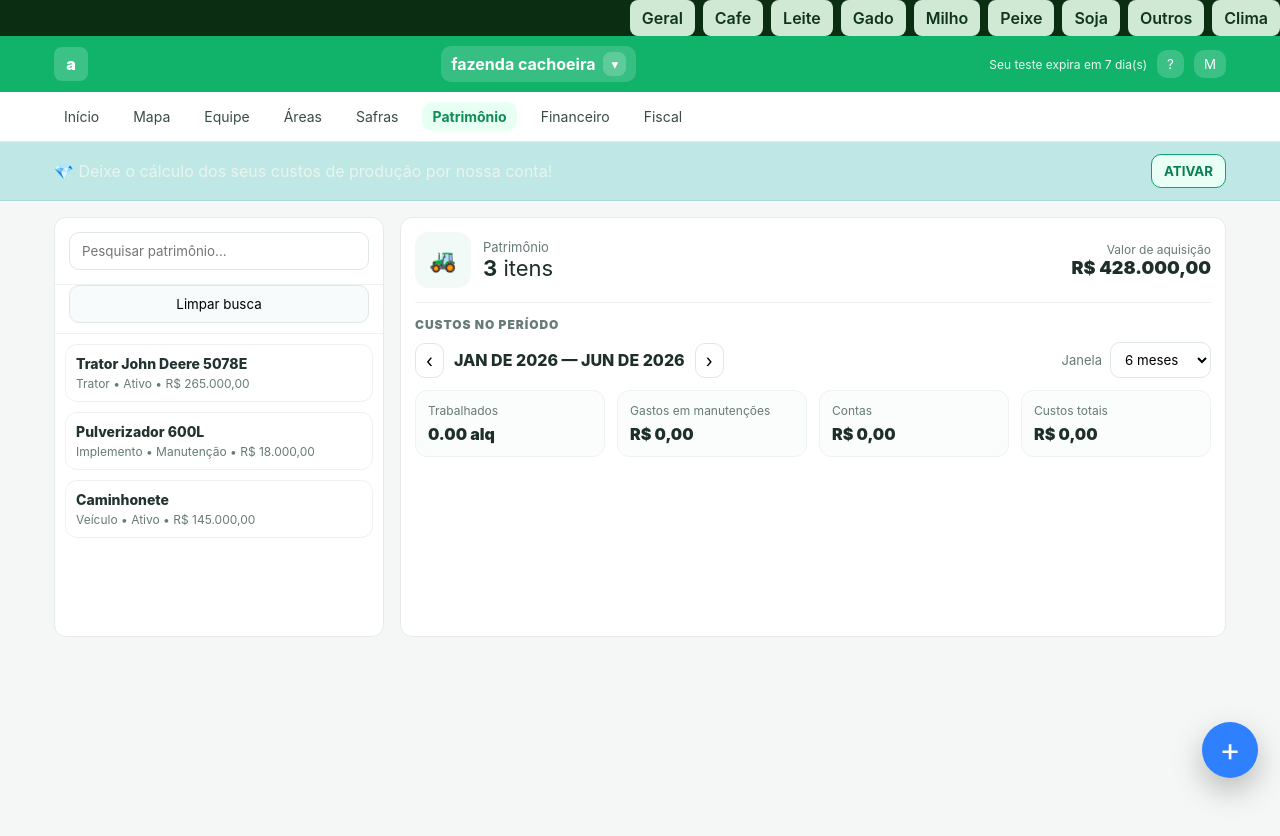
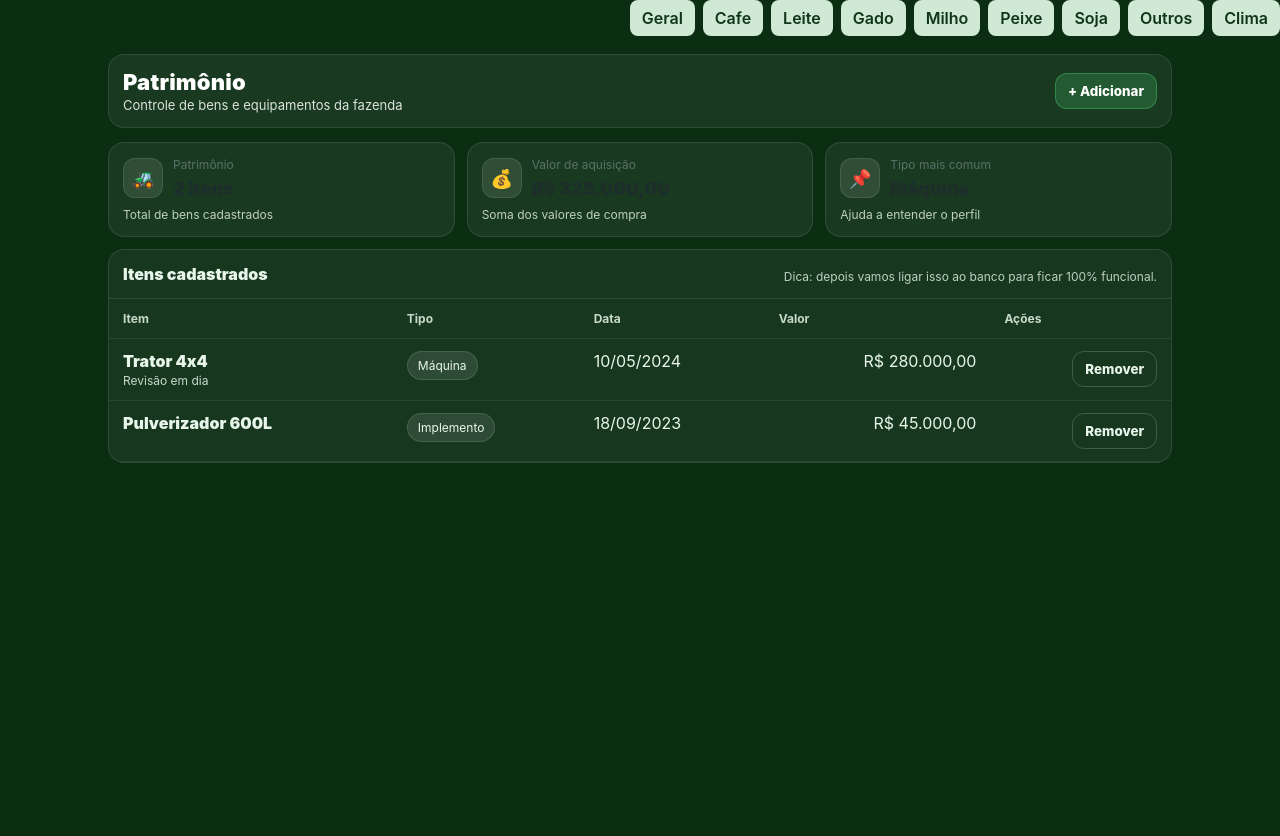
Before and after one commit to contatotebasbtech-source/agro, a Next.js app: page /patrimonio in a window 1280 px wide. After the commit the page ends 800 px from the top, so only its background shows below. Built offline with nearby package versions, Linux system fonts and the light colour scheme.

Commit message:
Update page.tsx

```diff
--- a/app/patrimonio/page.tsx
+++ b/app/patrimonio/page.tsx
@@ -1,243 +1,551 @@
-// app/patrimonio/page.tsx
-"use client";
+'use client';
 
-import { useMemo, useState } from "react";
+import { useMemo, useState } from 'react';
+
+type AssetType = 'Máquina' | 'Veículo' | 'Implemento' | 'Imóvel' | 'Outros';
 
 type Asset = {
   id: string;
   nome: string;
-  categoria: string; // Ex.: "Trator", "Implemento", "Veículo"
-  status: "Ativo" | "Manutenção" | "Vendido";
-  valorAquisicao: number; // R$
+  tipo: AssetType;
+  valorAquisicao: number;
   dataAquisicao: string; // yyyy-mm-dd
+  observacao?: string;
 };
 
-function brl(v: number) {
-  return v.toLocaleString("pt-BR", { style: "currency", currency: "BRL" });
+function moneyBRL(value: number) {
+  return value.toLocaleString('pt-BR', { style: 'currency', currency: 'BRL' });
 }
 
-function monthLabel(date: Date) {
-  return date.toLocaleDateString("pt-BR", { month: "short", year: "numeric" }).replace(".", "").toUpperCase();
-}
-
-function toIsoDate(d: Date) {
-  const pad = (n: number) => String(n).padStart(2, "0");
-  return `${d.getFullYear()}-${pad(d.getMonth() + 1)}-${pad(d.getDate())}`;
+function uid() {
+  return Math.random().toString(36).slice(2) + Date.now().toString(36);
 }
 
 export default function PatrimonioPage() {
-  // Exemplo de dados (depois ligamos no banco / Supabase)
-  const [assets, setAssets] = useState<Asset[]>([
-    { id: "1", nome: "Trator John Deere 5078E", categoria: "Trator", status: "Ativo", valorAquisicao: 265000, dataAquisicao: "2024-06-10" },
-    { id: "2", nome: "Pulverizador 600L", categoria: "Implemento", status: "Manutenção", valorAquisicao: 18000, dataAquisicao: "2023-11-15" },
-    { id: "3", nome: "Caminhonete", categoria: "Veículo", status: "Ativo", valorAquisicao: 145000, dataAquisicao: "2022-02-02" },
+  // Dados iniciais (depois vamos trocar por API/banco)
+  const [items, setItems] = useState<Asset[]>([
+    {
+      id: uid(),
+      nome: 'Trator 4x4',
+      tipo: 'Máquina',
+      valorAquisicao: 280000,
+      dataAquisicao: '2024-05-10',
+      observacao: 'Revisão em dia',
+    },
+    {
+      id: uid(),
+      nome: 'Pulverizador 600L',
+      tipo: 'Implemento',
+      valorAquisicao: 45000,
+      dataAquisicao: '2023-09-18',
+    },
   ]);
 
-  const [q, setQ] = useState("");
-  const [farmName, setFarmName] = useState("fazenda Cachoeira");
+  const [modalOpen, setModalOpen] = useState(false);
 
-  // período (como no print: Jan -> Jun)
-  const [periodStart, setPeriodStart] = useState(() => {
-    const d = new Date();
-    d.setMonth(0); // janeiro
-    d.setDate(1);
-    return d;
-  });
-  const [periodMonths, setPeriodMonths] = useState(6);
+  const [nome, setNome] = useState('');
+  const [tipo, setTipo] = useState<AssetType>('Máquina');
+  const [valorAquisicao, setValorAquisicao] = useState<string>('');
+  const [dataAquisicao, setDataAquisicao] = useState<string>('');
+  const [observacao, setObservacao] = useState<string>('');
 
-  const periodEnd = useMemo(() => {
-    const d = new Date(periodStart);
-    d.setMonth(d.getMonth() + periodMonths);
-    d.setDate(0); // último dia do mês anterior (fim do range)
-    return d;
-  }, [periodStart, periodMonths]);
+  const metrics = useMemo(() => {
+    const totalItens = items.length;
+    const totalAquisicao = items.reduce((acc, it) => acc + (it.valorAquisicao || 0), 0);
 
-  const filteredAssets = useMemo(() => {
-    const term = q.trim().toLowerCase();
-    if (!term) return assets;
-    return assets.filter((a) =>
-      [a.nome, a.categoria, a.status].some((x) => x.toLowerCase().includes(term))
-    );
-  }, [assets, q]);
+    const porTipo = items.reduce<Record<string, number>>((acc, it) => {
+      acc[it.tipo] = (acc[it.tipo] || 0) + 1;
+      return acc;
+    }, {});
 
-  const totalItens = filteredAssets.length;
-  const totalAquisicao = filteredAssets.reduce((acc, a) => acc + a.valorAquisicao, 0);
+    const topTipo = Object.entries(porTipo).sort((a, b) => b[1] - a[1])[0]?.[0] ?? '—';
 
-  // Placeholder de métricas do período (no futuro vem do Financeiro/Manutenção)
-  const workedAlq = 0;
-  const gastoManutencoes = 0;
-  const contas = 0;
-  const custosTotais = 0;
+    return { totalItens, totalAquisicao, topTipo };
+  }, [items]);
 
-  function prevPeriod() {
-    const d = new Date(periodStart);
-    d.setMonth(d.getMonth() - periodMonths);
-    setPeriodStart(d);
+  function resetForm() {
+    setNome('');
+    setTipo('Máquina');
+    setValorAquisicao('');
+    setDataAquisicao('');
+    setObservacao('');
   }
 
-  function nextPeriod() {
-    const d = new Date(periodStart);
-    d.setMonth(d.getMonth() + periodMonths);
-    setPeriodStart(d);
+  function addItem() {
+    const v = Number(String(valorAquisicao).replace(/\./g, '').replace(',', '.'));
+    if (!nome.trim()) return alert('Informe o nome do item.');
+    if (!dataAquisicao) return alert('Informe a data de aquisição.');
+    if (!Number.isFinite(v) || v <= 0) return alert('Informe um valor de aquisição válido.');
+
+    const newItem: Asset = {
+      id: uid(),
+      nome: nome.trim(),
+      tipo,
+      valorAquisicao: v,
+      dataAquisicao,
+      observacao: observacao.trim() ? observacao.trim() : undefined,
+    };
+
+    setItems((prev) => [newItem, ...prev]);
+    setModalOpen(false);
+    resetForm();
   }
 
-  function addFakeAsset() {
-    const now = new Date();
-    const id = String(Date.now());
-    const novo: Asset = {
-      id,
-      nome: `Novo item ${assets.length + 1}`,
-      categoria: "Outro",
-      status: "Ativo",
-      valorAquisicao: 0,
-      dataAquisicao: toIsoDate(now),
-    };
-    setAssets((p) => [novo, ...p]);
+  function removeItem(id: string) {
+    if (!confirm('Remover este item do patrimônio?')) return;
+    setItems((prev) => prev.filter((x) => x.id !== id));
   }
 
   return (
-    <main className="pat-shell">
-      {/* Topo (barra verde + seletor fazenda) */}
+    <main className="pat-wrap">
+      {/* Barra superior (estilo “seção” da imagem) */}
       <div className="pat-topbar">
-        <div className="pat-topbar-inner">
-          <div className="pat-logo">a</div>
+        <div className="pat-topbar-left">
+          <div className="pat-title">Patrimônio</div>
+          <div className="pat-subtitle">Controle de bens e equipamentos da fazenda</div>
+        </div>
 
-          <div className="pat-farm-select">
-            <span className="pat-farm-name">{farmName}</span>
-            <button className="pat-farm-btn" type="button" onClick={() => setFarmName(farmName === "fazenda Cachoeira" ? "fazenda Primavera" : "fazenda Cachoeira")}>
-              ▾
-            </button>
+        <button className="pat-btn pat-btn-primary" onClick={() => setModalOpen(true)}>
+          + Adicionar
+        </button>
+      </div>
+
+      {/* Cards métricas */}
+      <section className="pat-grid">
+        <div className="pat-card">
+          <div className="pat-card-head">
+            <div className="pat-icon">🚜</div>
+            <div>
+              <div className="pat-metric-label">Patrimônio</div>
+              <div className="pat-metric-value">{metrics.totalItens} itens</div>
+            </div>
           </div>
+          <div className="pat-muted">Total de bens cadastrados</div>
+        </div>
 
-          <div className="pat-top-actions">
-            <span className="pat-expire">Seu teste expira em 7 dia(s)</span>
-            <button className="pat-icon-btn" title="Ajuda" type="button">?</button>
-            <button className="pat-icon-btn" title="Usuário" type="button">M</button>
+        <div className="pat-card">
+          <div className="pat-card-head">
+            <div className="pat-icon">💰</div>
+            <div>
+              <div className="pat-metric-label">Valor de aquisição</div>
+              <div className="pat-metric-value">{moneyBRL(metrics.totalAquisicao)}</div>
+            </div>
+          </div>
+          <div className="pat-muted">Soma dos valores de compra</div>
+        </div>
+
+        <div className="pat-card">
+          <div className="pat-card-head">
+            <div className="pat-icon">📌</div>
+            <div>
+              <div className="pat-metric-label">Tipo mais comum</div>
+              <div className="pat-metric-value">{metrics.topTipo}</div>
+            </div>
+          </div>
+          <div className="pat-muted">Ajuda a entender o perfil</div>
+        </div>
+      </section>
+
+      {/* Lista */}
+      <section className="pat-panel">
+        <div className="pat-panel-head">
+          <div className="pat-panel-title">Itens cadastrados</div>
+
+          <div className="pat-hint">
+            Dica: depois vamos ligar isso ao banco para ficar 100% funcional.
           </div>
         </div>
-      </div>
 
-      {/* Linha de módulos (como no print: Início, Mapa, Equipe...) */}
-      <div className="pat-modules">
-        <div className="pat-modules-inner">
-          {["Início", "Mapa", "Equipe", "Áreas", "Safras", "Patrimônio", "Financeiro", "Fiscal"].map((m) => (
-            <div key={m} className={"pat-mod " + (m === "Patrimônio" ? "active" : "")}>
-              {m}
-            </div>
-          ))}
+        <div className="pat-table-wrap">
+          <table className="pat-table">
+            <thead>
+              <tr>
+                <th>Item</th>
+                <th>Tipo</th>
+                <th>Data</th>
+                <th className="right">Valor</th>
+                <th className="right">Ações</th>
+              </tr>
+            </thead>
+            <tbody>
+              {items.length === 0 ? (
+                <tr>
+                  <td colSpan={5} className="pat-empty">
+                    Nenhum item cadastrado ainda.
+                  </td>
+                </tr>
+              ) : (
+                items.map((it) => (
+                  <tr key={it.id}>
+                    <td>
+                      <div className="pat-item-name">{it.nome}</div>
+                      {it.observacao ? <div className="pat-item-sub">{it.observacao}</div> : null}
+                    </td>
+                    <td>
+                      <span className="pat-badge">{it.tipo}</span>
+                    </td>
+                    <td>{new Date(it.dataAquisicao + 'T00:00:00').toLocaleDateString('pt-BR')}</td>
+                    <td className="right">{moneyBRL(it.valorAquisicao)}</td>
+                    <td className="right">
+                      <button className="pat-btn pat-btn-ghost" onClick={() => removeItem(it.id)}>
+                        Remover
+                      </button>
+                    </td>
+                  </tr>
+                ))
+              )}
+            </tbody>
+          </table>
         </div>
-      </div>
+      </section>
 
-      {/* Banner */}
-      <div className="pat-banner">
-        <div className="pat-banner-inner">
-          <span>💎 Deixe o cálculo dos seus custos de produção por nossa conta!</span>
-          <button className="pat-banner-btn" type="button">ATIVAR</button>
-        </div>
-      </div>
-
-      {/* Conteúdo */}
-      <div className="pat-content">
-        {/* Sidebar busca */}
-        <aside className="pat-sidebar">
-          <div className="pat-search">
-            <input
-              className="pat-search-input"
-              placeholder="Pesquisar patrimônio..."
-              value={q}
-              onChange={(e) => setQ(e.target.value)}
-            />
-          </div>
-
-          <div className="pat-sidebar-actions">
-            <button className="pat-side-btn" type="button" onClick={() => setQ("")}>
-              Limpar busca
-            </button>
-          </div>
-
-          <div className="pat-sidebar-list">
-            {filteredAssets.map((a) => (
-              <div key={a.id} className="pat-asset-item">
-                <div className="pat-asset-title">{a.nome}</div>
-                <div className="pat-asset-sub">
-                  {a.categoria} • {a.status} • {brl(a.valorAquisicao)}
-                </div>
+      {/* Modal */}
+      {modalOpen && (
+        <div className="pat-modal-backdrop" onMouseDown={() => setModalOpen(false)}>
+          <div className="pat-modal" onMouseDown={(e) => e.stopPropagation()}>
+            <div className="pat-modal-head">
+              <div>
+                <div className="pat-modal-title">Adicionar item</div>
+                <div className="pat-muted">Cadastre um bem do patrimônio da fazenda</div>
               </div>
-            ))}
-            {!filteredAssets.length && <div className="pat-empty">Nenhum item encontrado.</div>}
-          </div>
-        </aside>
-
-        {/* Main cards */}
-        <section className="pat-main">
-          <div className="pat-card pat-card-main">
-            <div className="pat-card-head">
-              <div className="pat-card-icon">🚜</div>
-              <div>
-                <div className="pat-card-kicker">Patrimônio</div>
-                <div className="pat-card-title">
-                  <strong>{totalItens}</strong> itens
-                </div>
-              </div>
-              <div className="pat-card-right">
-                <div className="pat-card-muted">Valor de aquisição</div>
-                <div className="pat-card-value">{brl(totalAquisicao)}</div>
-              </div>
+              <button className="pat-btn pat-btn-ghost" onClick={() => setModalOpen(false)}>
+                Fechar
+              </button>
             </div>
 
-            <div className="pat-divider" />
+            <div className="pat-form">
+              <label className="pat-field">
+                <span>Nome do item</span>
+                <input value={nome} onChange={(e) => setNome(e.target.value)} placeholder="Ex: Trator John Deere" />
+              </label>
 
-            <div className="pat-section-title">CUSTOS NO PERÍODO</div>
+              <label className="pat-field">
+                <span>Tipo</span>
+                <select value={tipo} onChange={(e) => setTipo(e.target.value as AssetType)}>
+                  <option>Máquina</option>
+                  <option>Veículo</option>
+                  <option>Implemento</option>
+                  <option>Imóvel</option>
+                  <option>Outros</option>
+                </select>
+              </label>
 
-            <div className="pat-period-row">
-              <button className="pat-period-btn" onClick={prevPeriod} type="button">‹</button>
-              <div className="pat-period-label">
-                {monthLabel(periodStart)} — {monthLabel(periodEnd)}
-              </div>
-              <button className="pat-period-btn" onClick={nextPeriod} type="button">›</button>
+              <label className="pat-field">
+                <span>Valor de aquisição (R$)</span>
+                <input
+                  value={valorAquisicao}
+                  onChange={(e) => setValorAquisicao(e.target.value)}
+                  placeholder="Ex: 280000"
+                  inputMode="decimal"
+                />
+              </label>
 
-              <div className="pat-period-spacer" />
+              <label className="pat-field">
+                <span>Data de aquisição</span>
+                <input value={dataAquisicao} onChange={(e) => setDataAquisicao(e.target.value)} type="date" />
+              </label>
 
-              <label className="pat-select">
-                <span>Janela</span>
-                <select value={periodMonths} onChange={(e) => setPeriodMonths(Number(e.target.value))}>
-                  <option value={1}>1 mês</option>
-                  <option value={3}>3 meses</option>
-                  <option value={6}>6 meses</option>
-                  <option value={12}>12 meses</option>
-                </select>
+              <label className="pat-field pat-field-full">
+                <span>Observação (opcional)</span>
+                <input value={observacao} onChange={(e) => setObservacao(e.target.value)} placeholder="Ex: Manutenção em dia" />
               </label>
             </div>
 
-            <div className="pat-metrics">
-              <div className="pat-metric">
-                <div className="pat-metric-label">Trabalhados</div>
-                <div className="pat-metric-value">{workedAlq.toFixed(2)} alq</div>
-              </div>
+            <div className="pat-modal-actions">
+              <button
+                className="pat-btn pat-btn-ghost"
+                onClick={() => {
+                  resetForm();
+                  setModalOpen(false);
+                }}
+              >
+                Cancelar
+              </button>
 
-              <div className="pat-metric">
-                <div className="pat-metric-label">Gastos em manutenções</div>
-                <div className="pat-metric-value">{brl(gastoManutencoes)}</div>
-              </div>
-
-              <div className="pat-metric">
-                <div className="pat-metric-label">Contas</div>
-                <div className="pat-metric-value">{brl(contas)}</div>
-              </div>
-
-              <div className="pat-metric">
-                <div className="pat-metric-label">Custos totais</div>
-                <div className="pat-metric-value">{brl(custosTotais)}</div>
-              </div>
+              <button className="pat-btn pat-btn-primary" onClick={addItem}>
+                Salvar
+              </button>
             </div>
           </div>
-        </section>
-      </div>
+        </div>
+      )}
 
-      {/* Botão flutuante + */}
-      <button className="pat-fab" type="button" onClick={addFakeAsset} title="Adicionar item">
-        +
-      </button>
+      {/* CSS local (não depende de Tailwind) */}
+      <style jsx>{`
+        .pat-wrap {
+          padding: 18px;
+          max-width: 1100px;
+          margin: 0 auto;
+        }
+
+        .pat-topbar {
+          display: flex;
+          align-items: center;
+          justify-content: space-between;
+          gap: 12px;
+          padding: 14px 14px;
+          border-radius: 16px;
+          background: rgba(255, 255, 255, 0.06);
+          border: 1px solid rgba(255, 255, 255, 0.10);
+          backdrop-filter: blur(8px);
+          margin-bottom: 14px;
+        }
+
+        .pat-title {
+          font-size: 22px;
+          font-weight: 900;
+          letter-spacing: 0.2px;
+        }
+
+        .pat-subtitle {
+          opacity: 0.85;
+          font-size: 13px;
+          margin-top: 2px;
+        }
+
+        .pat-grid {
+          display: grid;
+          grid-template-columns: repeat(3, minmax(0, 1fr));
+          gap: 12px;
+          margin-bottom: 12px;
+        }
+
+        @media (max-width: 980px) {
+          .pat-grid {
+            grid-template-columns: 1fr;
+          }
+        }
+
+        .pat-card {
+          border-radius: 16px;
+          background: rgba(255, 255, 255, 0.06);
+          border: 1px solid rgba(255, 255, 255, 0.10);
+          padding: 14px;
+        }
+
+        .pat-card-head {
+          display: flex;
+          gap: 10px;
+          align-items: center;
+          margin-bottom: 8px;
+        }
+
+        .pat-icon {
+          width: 40px;
+          height: 40px;
+          border-radius: 12px;
+          display: grid;
+          place-items: center;
+          background: rgba(255, 255, 255, 0.10);
+          border: 1px solid rgba(255, 255, 255, 0.10);
+          font-size: 18px;
+        }
+
+        .pat-metric-label {
+          font-size: 12px;
+          opacity: 0.85;
+        }
+
+        .pat-metric-value {
+          font-size: 18px;
+          font-weight: 900;
+          margin-top: 2px;
+        }
+
+        .pat-muted {
+          font-size: 12px;
+          opacity: 0.80;
+        }
+
+        .pat-panel {
+          border-radius: 16px;
+          background: rgba(255, 255, 255, 0.05);
+          border: 1px solid rgba(255, 255, 255, 0.10);
+          overflow: hidden;
+        }
+
+        .pat-panel-head {
+          padding: 14px;
+          display: flex;
+          align-items: flex-end;
+          justify-content: space-between;
+          gap: 12px;
+          border-bottom: 1px solid rgba(255, 255, 255, 0.10);
+        }
+
+        .pat-panel-title {
+          font-size: 16px;
+          font-weight: 900;
+        }
+
+        .pat-hint {
+          font-size: 12px;
+          opacity: 0.80;
+        }
+
+        .pat-table-wrap {
+          overflow: auto;
+        }
+
+        .pat-table {
+          width: 100%;
+          border-collapse: collapse;
+          min-width: 720px;
+        }
+
+        .pat-table th,
+        .pat-table td {
+          padding: 12px 14px;
+          border-bottom: 1px solid rgba(255, 255, 255, 0.08);
+          vertical-align: top;
+        }
+
+        .pat-table th {
+          text-align: left;
+          font-size: 12px;
+          opacity: 0.85;
+          font-weight: 700;
+          white-space: nowrap;
+        }
+
+        .right {
+          text-align: right;
+        }
+
+        .pat-item-name {
+          font-weight: 900;
+        }
+
+        .pat-item-sub {
+          font-size: 12px;
+          opacity: 0.85;
+          margin-top: 2px;
+        }
+
+        .pat-badge {
+          display: inline-flex;
+          padding: 6px 10px;
+          border-radius: 999px;
+          font-size: 12px;
+          background: rgba(255, 255, 255, 0.10);
+          border: 1px solid rgba(255, 255, 255, 0.12);
+          white-space: nowrap;
+        }
+
+        .pat-empty {
+          padding: 22px 14px;
+          opacity: 0.85;
+        }
+
+        .pat-btn {
+          border: 1px solid rgba(255, 255, 255, 0.18);
+          background: rgba(255, 255, 255, 0.08);
+          color: inherit;
+          border-radius: 12px;
+          padding: 9px 12px;
+          font-weight: 800;
+          cursor: pointer;
+          transition: transform 120ms ease, background 120ms ease;
+        }
+
+        .pat-btn:hover {
+          background: rgba(255, 255, 255, 0.12);
+          transform: translateY(-1px);
+        }
+
+        .pat-btn:active {
+          transform: translateY(0px);
+        }
+
+        .pat-btn-primary {
+          background: rgba(80, 220, 120, 0.20);
+          border-color: rgba(80, 220, 120, 0.35);
+        }
+
+        .pat-btn-primary:hover {
+          background: rgba(80, 220, 120, 0.26);
+        }
+
+        .pat-btn-ghost {
+          background: transparent;
+        }
+
+        .pat-modal-backdrop {
+          position: fixed;
+          inset: 0;
+          background: rgba(0, 0, 0, 0.55);
+          display: grid;
+          place-items: center;
+          padding: 16px;
+          z-index: 50;
+        }
+
+        .pat-modal {
+          width: 100%;
+          max-width: 720px;
+          border-radius: 18px;
+          background: rgba(15, 30, 18, 0.92);
+          border: 1px solid rgba(255, 255, 255, 0.12);
+          backdrop-filter: blur(10px);
+          overflow: hidden;
+        }
+
+        .pat-modal-head {
+          padding: 14px;
+          display: flex;
+          align-items: flex-start;
+          justify-content: space-between;
+          gap: 12px;
+          border-bottom: 1px solid rgba(255, 255, 255, 0.10);
+        }
+
+        .pat-modal-title {
+          font-size: 16px;
+          font-weight: 900;
+        }
+
+        .pat-form {
+          padding: 14px;
+          display: grid;
+          grid-template-columns: repeat(2, minmax(0, 1fr));
+          gap: 12px;
+        }
+
+        .pat-field {
+          display: grid;
+          gap: 6px;
+          font-size: 12px;
+          opacity: 0.95;
+        }
+
+        .pat-field-full {
+          grid-column: 1 / -1;
+        }
+
+        .pat-field input,
+        .pat-field select {
+          width: 100%;
+          padding: 10px 12px;
+          border-radius: 12px;
+          border: 1px solid rgba(255, 255, 255, 0.14);
+          background: rgba(255, 255, 255, 0.08);
+          color: inherit;
+          outline: none;
+        }
+
+        .pat-field input:focus,
+        .pat-field select:focus {
+          border-color: rgba(120, 255, 170, 0.45);
+        }
+
+        .pat-modal-actions {
+          padding: 14px;
+          display: flex;
+          justify-content: flex-end;
+          gap: 10px;
+          border-top: 1px solid rgba(255, 255, 255, 0.10);
+        }
+      `}</style>
     </main>
   );
 }
```
